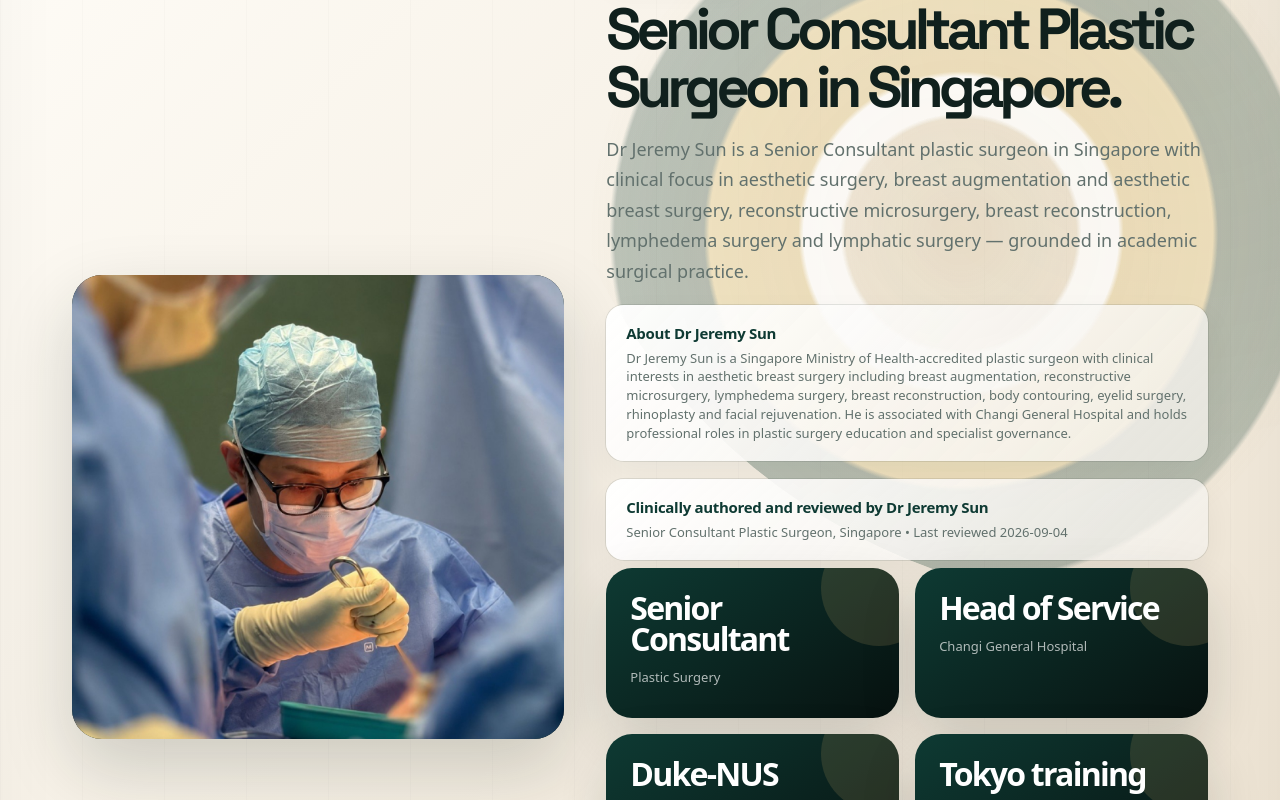
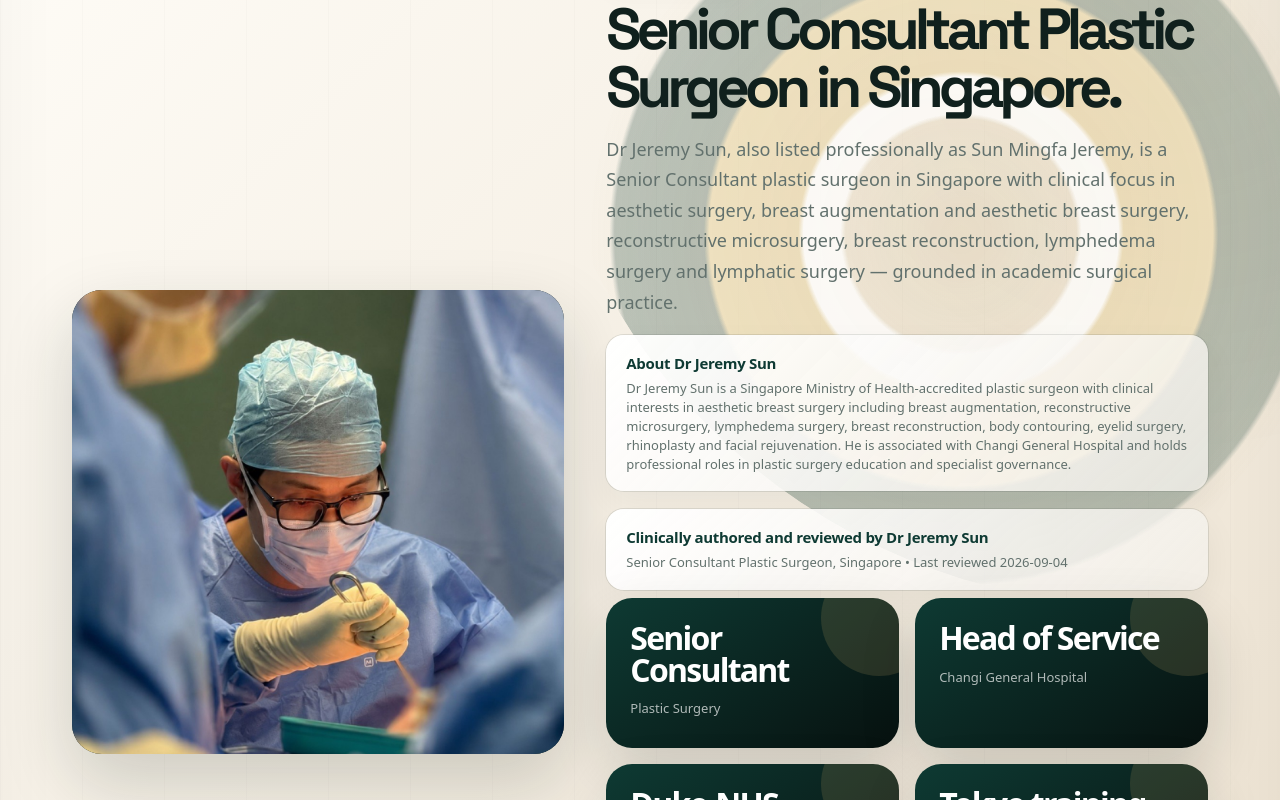
Before and after one commit to zatyrical/plasticwebsite, a Next.js app: page / in a window 1280 px wide. Shown: the part 1120-1920 px from the top of the page. Built offline with nearby package versions, Linux system fonts and the light colour scheme.

Commit message:
Strengthen Dr Sun entity aliases on homepage

```diff
--- a/app/page.tsx
+++ b/app/page.tsx
@@ -27,7 +27,7 @@ const jsonLd = {
       url: 'https://www.drjeremysun.com',
       name: 'Dr Jeremy Sun | Plastic, Reconstructive & Aesthetic Surgeon in Singapore',
       headline: 'Dr Jeremy Sun — Plastic, Reconstructive & Aesthetic Surgeon in Singapore',
-      description: 'Dr Jeremy Sun is a Senior Consultant plastic surgeon in Singapore with clinical focus in aesthetic surgery, reconstructive microsurgery and lymphedema surgery.',
+      description: 'Dr Jeremy Sun, also listed professionally as Sun Mingfa Jeremy, is a Senior Consultant plastic surgeon in Singapore with clinical focus in aesthetic surgery, reconstructive microsurgery and lymphedema surgery.',
       inLanguage: 'en-SG',
       isPartOf: { '@id': 'https://www.drjeremysun.com/#website' },
       about: [
@@ -92,7 +92,7 @@ export default function Home() {
           <div>
             <div className="eyebrow">About Dr Sun</div>
             <h2>Senior Consultant Plastic Surgeon in Singapore.</h2>
-            <p className="section-intro">Dr Jeremy Sun is a Senior Consultant plastic surgeon in Singapore with clinical focus in aesthetic surgery, breast augmentation and aesthetic breast surgery, reconstructive microsurgery, breast reconstruction, lymphedema surgery and lymphatic surgery — grounded in academic surgical practice.</p>
+            <p className="section-intro">Dr Jeremy Sun, also listed professionally as Sun Mingfa Jeremy, is a Senior Consultant plastic surgeon in Singapore with clinical focus in aesthetic surgery, breast augmentation and aesthetic breast surgery, reconstructive microsurgery, breast reconstruction, lymphedema surgery and lymphatic surgery — grounded in academic surgical practice.</p>
             <div className="reviewer-card" aria-label="About Dr Jeremy Sun">
               <strong>About Dr Jeremy Sun</strong>
               <span>Dr Jeremy Sun is a Singapore Ministry of Health-accredited plastic surgeon with clinical interests in aesthetic breast surgery including breast augmentation, reconstructive microsurgery, lymphedema surgery, breast reconstruction, body contouring, eyelid surgery, rhinoplasty and facial rejuvenation. He is associated with Changi General Hospital and holds professional roles in plastic surgery education and specialist governance.</span>
```
